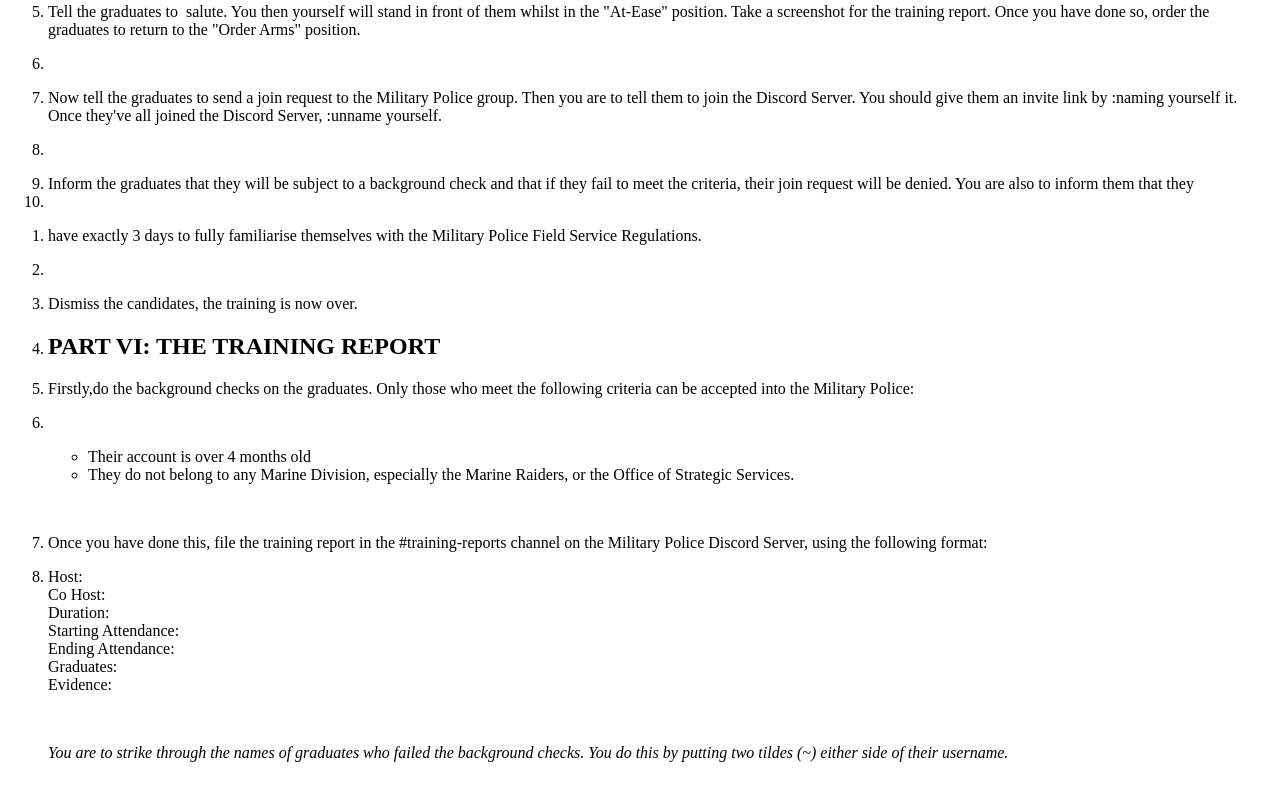
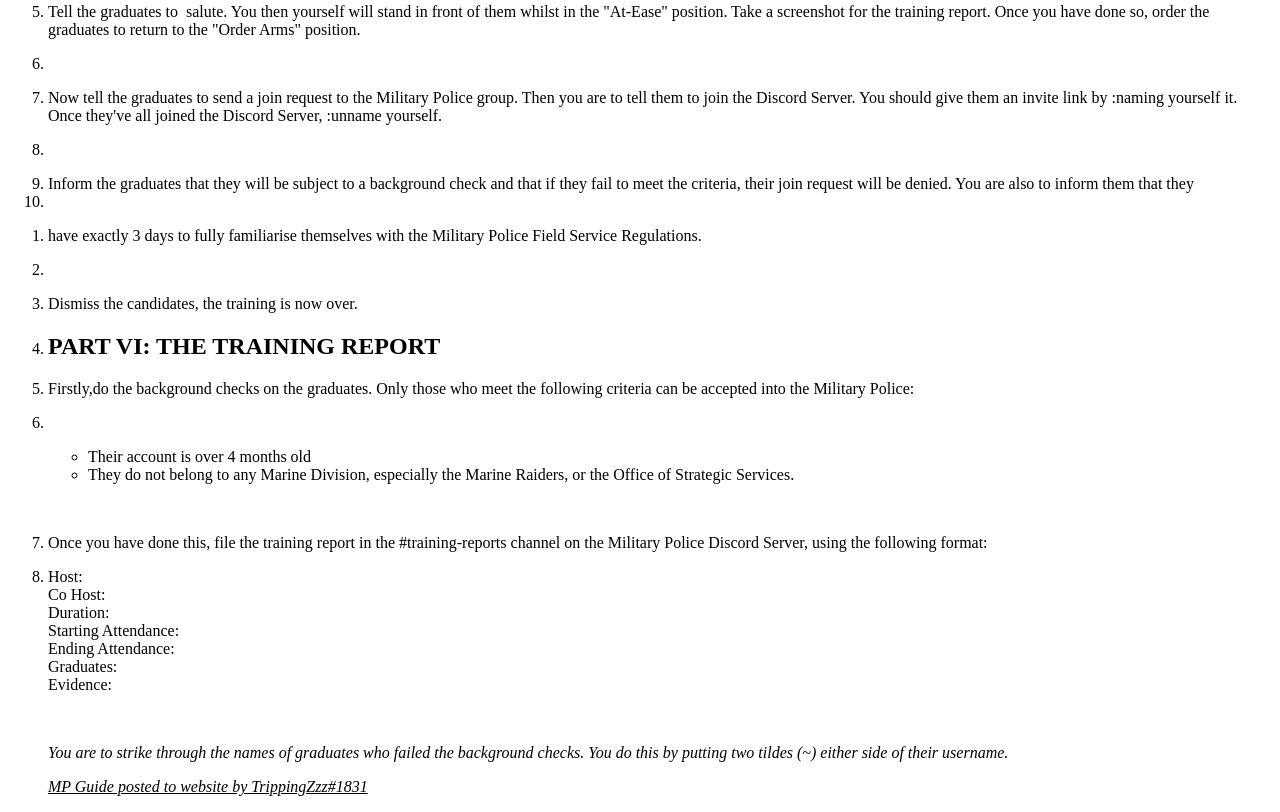
Before and after one commit to TrippingZzz/PublicMPGuide, a plain HTML site: page index.html in a window 1280 px wide. Shown: the part 3486-4298 px from the top of the page. Before the commit the page ends 4264 px from the top, so only its background shows below. Drawn offline with Linux system fonts and the light colour scheme.

Commit message:
Update index.html

```diff
--- a/index.html
+++ b/index.html
@@ -197,5 +197,5 @@
 <p><span style="font-weight: 400;">Host:</span><span style="font-weight: 400;"><br /></span><span style="font-weight: 400;">Co Host: </span><span style="font-weight: 400;"><br /></span><span style="font-weight: 400;">Duration: </span><span style="font-weight: 400;"><br /></span><span style="font-weight: 400;">Starting Attendance:</span><span style="font-weight: 400;"><br /></span><span style="font-weight: 400;">Ending Attendance:</span><span style="font-weight: 400;"><br /></span><span style="font-weight: 400;">Graduates: </span><span style="font-weight: 400;"><br /></span><span style="font-weight: 400;">Evidence:</span></p>
 <p>&nbsp;</p>
 <p><em><span style="font-weight: 400;">You are to strike through the names of graduates who failed the background checks. You do this by putting two tildes (~) either side of their username.</span></em></p>
-</li>
+<span style="text-decoration: underline;"><em><span style="font-weight: 400;">MP Guide posted to website by TrippingZzz#1831</span></em></span></li>
 </ol>
```
